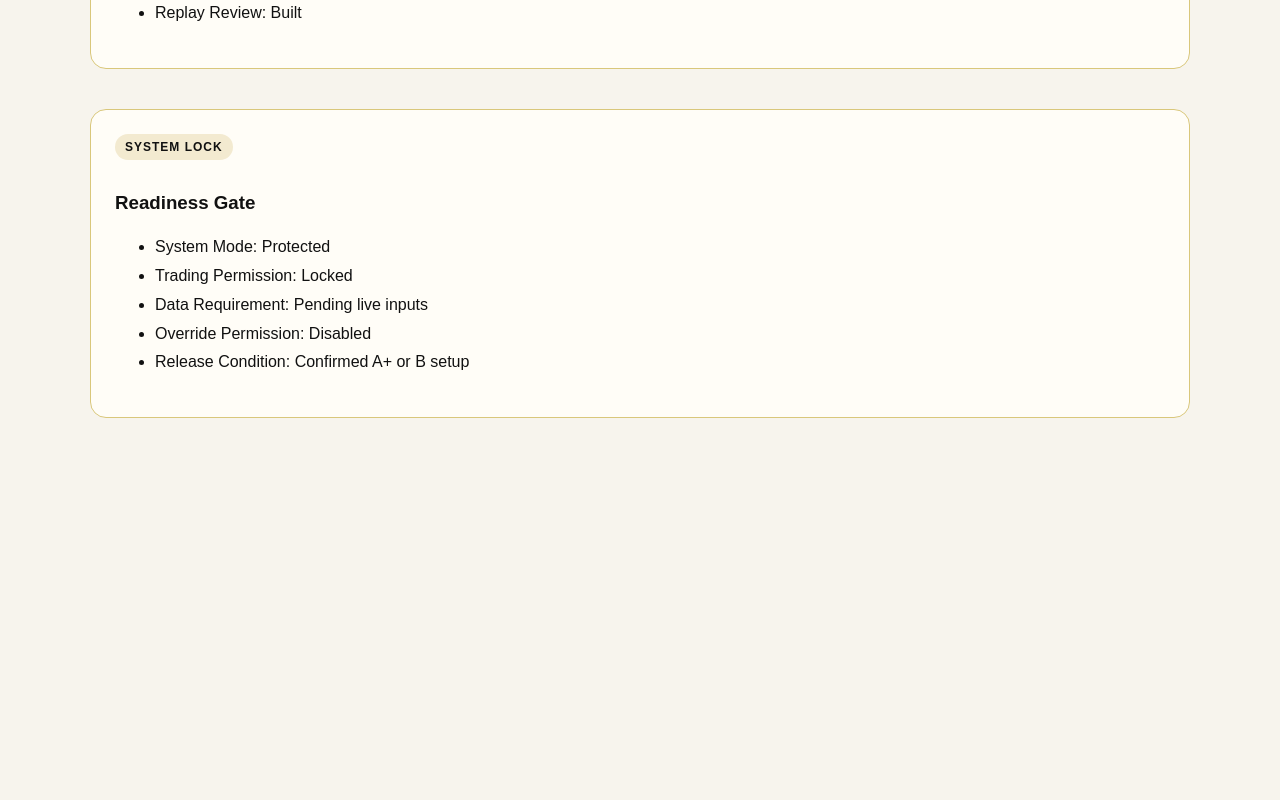
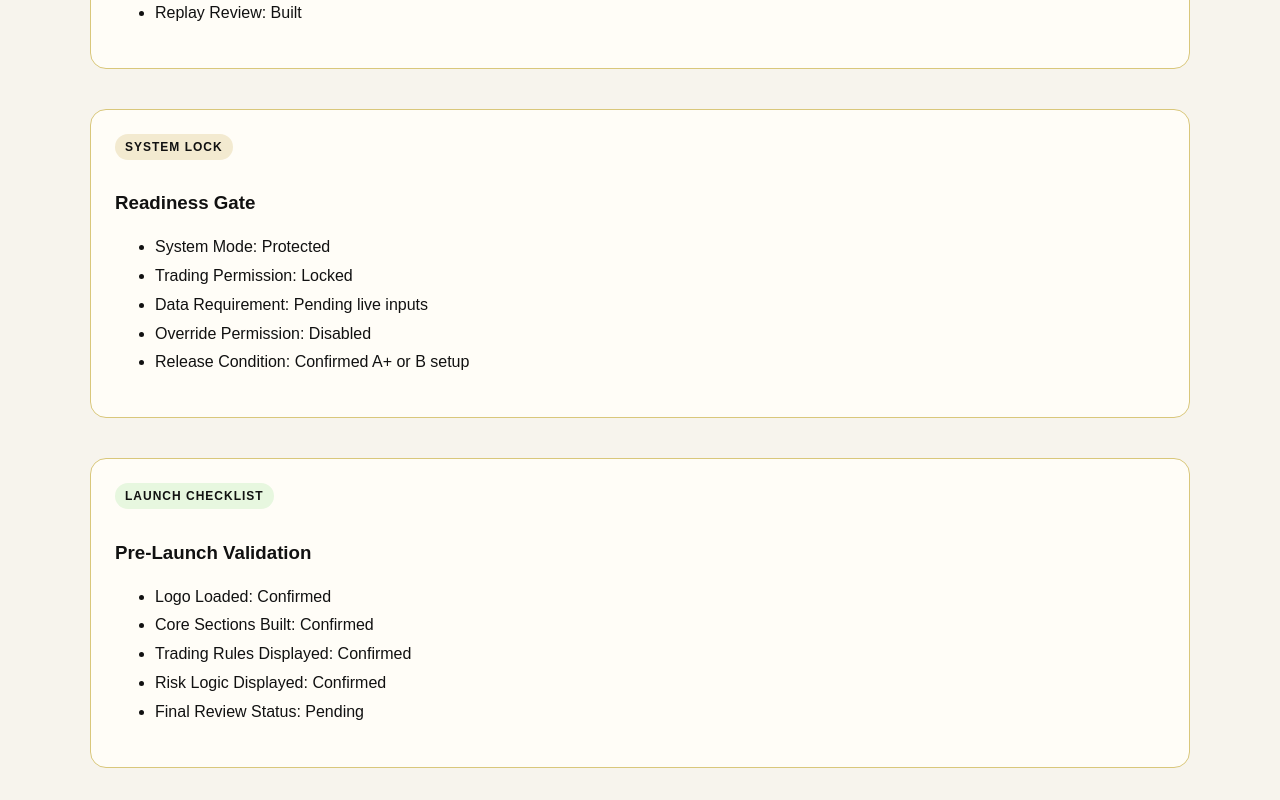
Before and after one commit to 1anointedradio-maker/elharvest-web, a Next.js app: page / in a window 1280 px wide. Shown: the part 9665-10465 px from the top of the page. Before the commit the page ends 10115 px from the top, so only its background shows below. Built offline with nearby package versions, Linux system fonts and the light colour scheme.

Commit message:
Update page.jsx

```diff
--- a/app/page.jsx
+++ b/app/page.jsx
@@ -952,6 +952,41 @@ export default function Home() {
     <li>Release Condition: Confirmed A+ or B setup</li>
   </ul>
 </section>
+      <section
+  style={{
+    marginTop: "40px",
+    background: "#fffdf7",
+    border: "1px solid #d9c77b",
+    borderRadius: "16px",
+    padding: "24px",
+  }}
+>
+  <div
+    style={{
+      display: "inline-block",
+      fontSize: "12px",
+      fontWeight: "bold",
+      letterSpacing: "1px",
+      padding: "6px 10px",
+      borderRadius: "999px",
+      background: "#e7f7df",
+      marginBottom: "14px",
+    }}
+  >
+    LAUNCH CHECKLIST
+  </div>
+
+  <h3>Pre-Launch Validation</h3>
+
+  <ul style={{ lineHeight: "1.8" }}>
+    <li>Logo Loaded: Confirmed</li>
+    <li>Core Sections Built: Confirmed</li>
+    <li>Trading Rules Displayed: Confirmed</li>
+    <li>Risk Logic Displayed: Confirmed</li>
+    <li>Final Review Status: Pending</li>
+  </ul>
+</section>
+
     </main>
   );
 }
```
